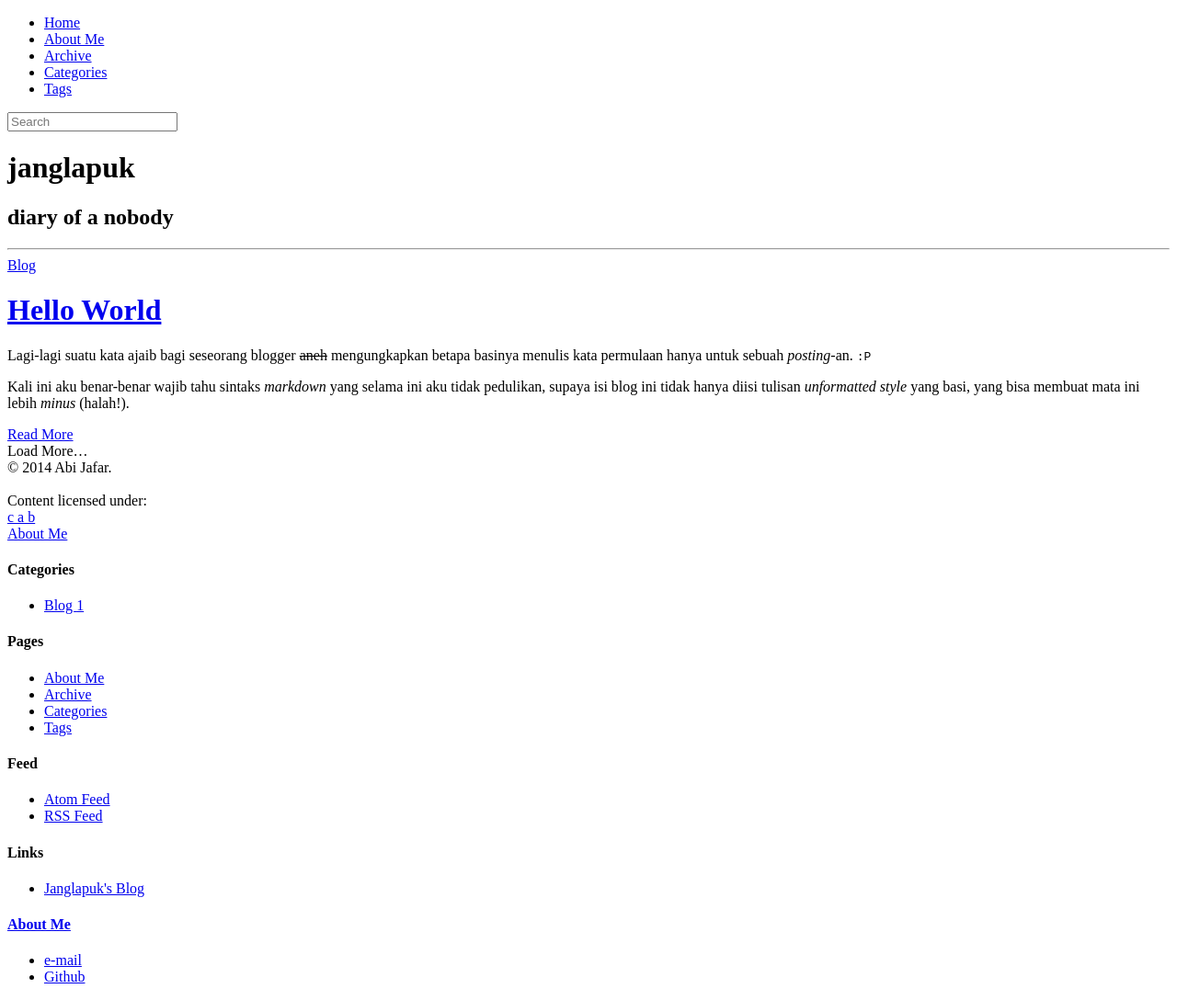
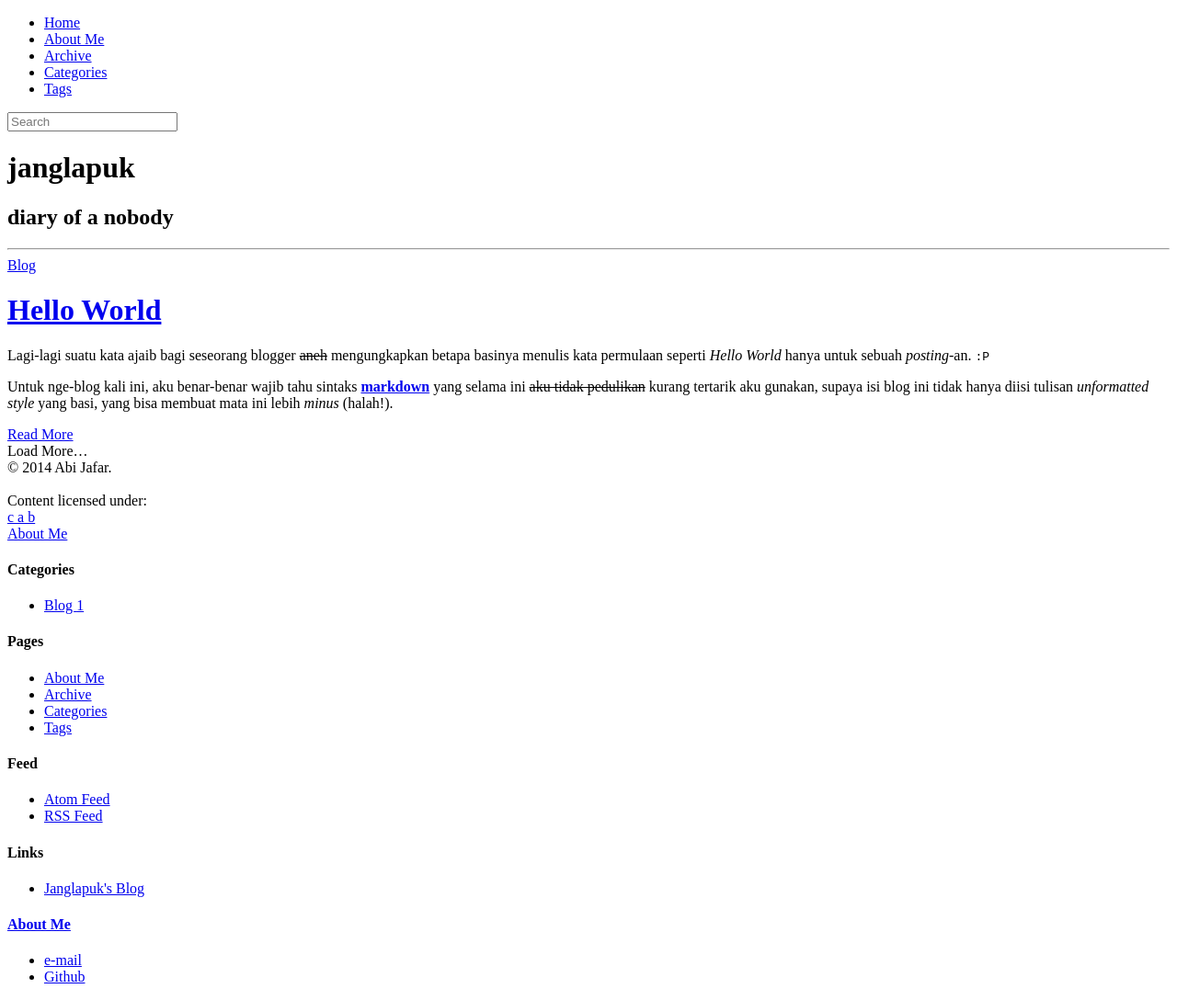
Before and after one commit to janglapuk/janglapuk-jekyll, a Jekyll site: the page built from index.html, in a window 1280 px wide. Shown: the whole page at 92% size. Built offline with Jekyll 4.4.1, drawn with Linux system fonts in a browser that asks for light colours; nearby versions of some CDN libraries; library files that are not in the unit come from our copies; the list of posts is cut into pages by our own code.

Commit message:
Modify a post and default livefyre's comment provider script.

```diff
--- a/_config.yml
+++ b/_config.yml
@@ -124,13 +124,13 @@ JB :
   # Set 'provider' to false to turn commenting off globally.
   #
   comments :
-    provider : facebook
+    provider : livefyre
     duoshuo :
       short_name : janglapuk
     disqus :
       short_name : janglapuk
     livefyre :
-      site_id : 123
+      site_id : 368123
     intensedebate :
       account : 123abc
     facebook :
--- a/_posts/2014-11-22-hello-world.markdown
+++ b/_posts/2014-11-22-hello-world.markdown
@@ -5,14 +5,14 @@ date:   2014-11-22 12:19:00 +0800
 categories: Blog
 tags: jekyll
 ---
-Lagi-lagi suatu kata ajaib bagi seseorang blogger <s>aneh</s> mengungkapkan betapa basinya menulis kata permulaan hanya untuk sebuah *posting*-an. `:P`
+Lagi-lagi suatu kata ajaib bagi seseorang blogger <s>aneh</s> mengungkapkan betapa basinya menulis kata permulaan seperti *Hello World* hanya untuk sebuah *posting*-an. `:P`
 
-Kali ini aku benar-benar wajib tahu sintaks *markdown* yang selama ini aku tidak pedulikan, supaya isi blog ini tidak hanya diisi tulisan *unformatted style* yang basi, yang bisa membuat mata ini lebih *minus* (halah!).
+Untuk nge-blog kali ini, aku benar-benar wajib tahu sintaks **[markdown](http://en.wikipedia.org/wiki/Markdown)** yang selama ini <s>aku tidak pedulikan</s> kurang tertarik aku gunakan, supaya isi blog ini tidak hanya diisi tulisan *unformatted style* yang basi, yang bisa membuat mata ini lebih *minus* (halah!).
 
 <!--more-->
-Oh ya, blog (kali) ini hanya sebuah blog *static page* yang dibantu oleh [jekyll] sebagai *generator*-nya. Entah kenapa dunia ini pada akhirnya berjalan mundur setelah puncaknya perkembangan *website*. Yang mana saat ini blog sudah tidak dapat dihitung berjalan secara *dynamic* dengan banyaknya aplikasi-aplikasi blog dengan berbagai macam bahasa pemrograman, eh..., sekarang orang-orang <s>aneh</s> malah membuatnya mundur ke belakang, menulis dalam bentuk *plain-text markdown*, kemudian di-*generate* menjadi suatu halaman statik. Agak bingung juga, ini suatu perkembangan atau malah suatu kemunduran?
+Oh ya, blog (kali) ini hanya sebuah blog *static page* yang dibantu oleh **[jekyll]** sebagai *generator*-nya. Entah kenapa dunia ini pada akhirnya berjalan mundur setelah puncaknya perkembangan *website*. Yang mana saat ini blog sudah tidak dapat dihitung berjalan secara *dynamic* dengan banyaknya aplikasi-aplikasi blog dengan berbagai macam bahasa pemrograman, eh..., sekarang orang-orang <s>aneh</s> malah membuatnya mundur ke belakang, menulis dalam bentuk *plain-text markdown*, kemudian di-*generate* menjadi suatu halaman statik. Agak bingung juga, ini suatu perkembangan atau malah suatu kemunduran?
 
-Justru alasan itulah yang membuat blog ini muncul, modal ikut-ikutan biar dibilang keren atau *a geek* (padahal nggak `:D`). Tetapi selain itu, dari sekian banyaknya blog <s>basi</s> saya yang berjalan secara *dynamic*, kemudian mati karena gak sanggup bayar hosting, di-*hack*, domain yang *expired*, atau sangking tidak memiliki koneksi internet yang mumpuni untuk hanya membuka sebuah halaman [blogspot] yang memuat kode HTML *bejibun*, sehingga inilah suatu nilai lebih blog dengan halaman statik. Yeey!
+Justru alasan itulah yang membuat blog ini muncul, modal ikut-ikutan biar dibilang keren atau *geek* (padahal nggak `:D`). Tetapi selain itu, dari sekian banyaknya blog <s>basi</s> saya yang berjalan secara *dynamic*, kemudian mati karena gak sanggup bayar hosting, di-*hack*, domain yang *expired*, atau sangking tidak memiliki koneksi internet yang mumpuni untuk hanya membuka sebuah halaman [blogspot] yang memuat kode HTML *bejibun*, sehingga inilah suatu nilai lebih blog dengan halaman statik. Yeey!
 
 Akhir kata, semoga ada aja orang <s>aneh yang mau</s> membaca blog ini. `:P`
 
```
Also changed, not shown: _includes/JB/comments-providers/livefyre (+19 -5 lines).
